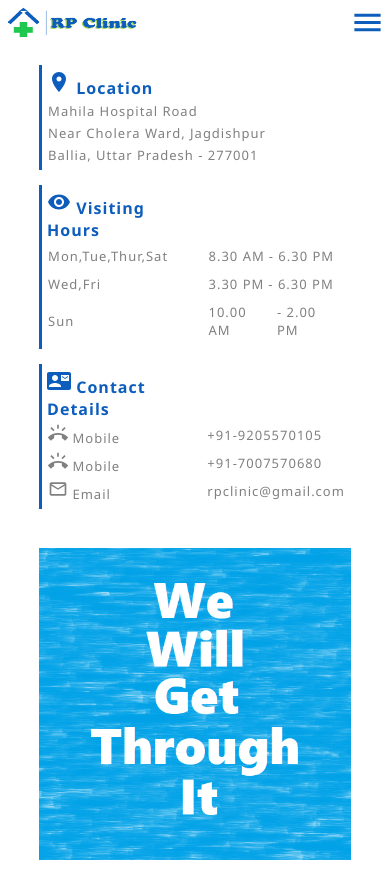
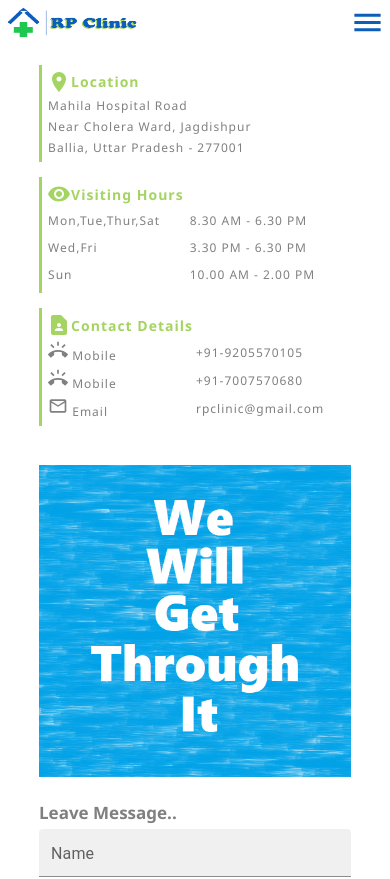
Before and after one commit to saan-saurabh/RP-Clinic, a React (Create React App) app in the folder rp-clinic/: page /contact in a window 390 px wide. Shown: the top 879 px of the page. Built offline with nearby package versions, Linux system fonts and the light colour scheme.

Commit message:
updated css for contact page

```diff
--- a/rp-clinic/src/Routes/Contact.css
+++ b/rp-clinic/src/Routes/Contact.css
@@ -20,14 +20,16 @@
 }
 
 .contact-main-div .contact-message-details .details-wrapper-card table{
-    border-left:3px solid #0D5DBD;
+    border-left:3px solid #A4D461;
     padding: 1%;
 }
 .contact-main-div .contact-message-details .details-wrapper-card table thead{
-    color:#0D5DBD;
+    color:#A4D461;
     font-size: 25px;
     font-weight: bold;
     font-family:'Segoe UI', Tahoma, Geneva, Verdana, sans-serif;
+    display:flex;
+    align-items: center;
 }
 .contact-main-div .contact-message-details .details-wrapper-card table tbody{
     color: #808080;;
@@ -72,10 +74,10 @@
         margin-bottom: 5%;
     }
     .contact-main-div .contact-message-details .details-wrapper-card table thead{
-        font-size: 16px;
+        font-size: 14px;
     }
     .contact-main-div .contact-message-details .details-wrapper-card table tbody{
-        font-size: 13px;
+        font-size: 12px;
     }
     .messeage-form-time-table-main-div{
         width:100%;
--- a/rp-clinic/src/Routes/Contact.js
+++ b/rp-clinic/src/Routes/Contact.js
@@ -8,6 +8,7 @@ import LocationOnIcon from '@mui/icons-material/LocationOn';
 import PhoneIcon from '@mui/icons-material/Phone';
 import RingVolumeIcon from '@mui/icons-material/RingVolume';
 import MailOutlineIcon from '@mui/icons-material/MailOutline';
+import ContactPageIcon from '@mui/icons-material/ContactPage';
 import TourIcon from '@mui/icons-material/Tour';
 import './Contact.css';
 import { Button } from '@mui/material';
@@ -63,7 +64,7 @@ function Contact() {
             </tbody>
           </table>
           <table>
-            <thead><ContactMailIcon /> Contact Details</thead>
+            <thead><ContactPageIcon /> Contact Details</thead>
             <tbody>
               <tr>
                 <td><RingVolumeIcon fontSize='small' /> Mobile</td>
```
